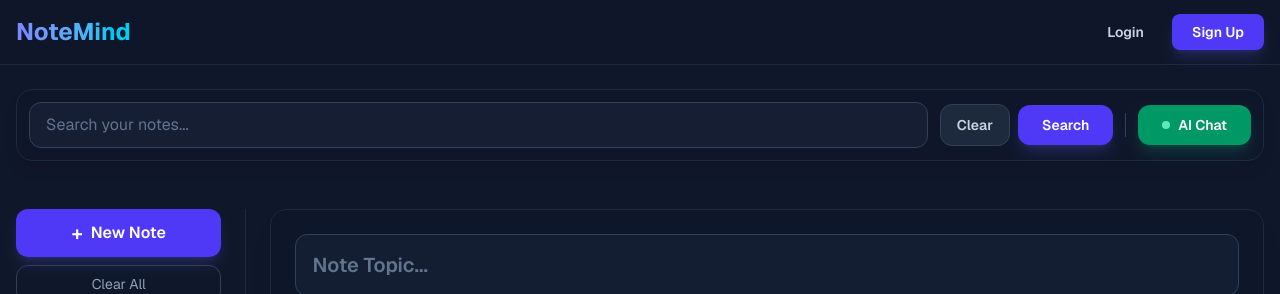
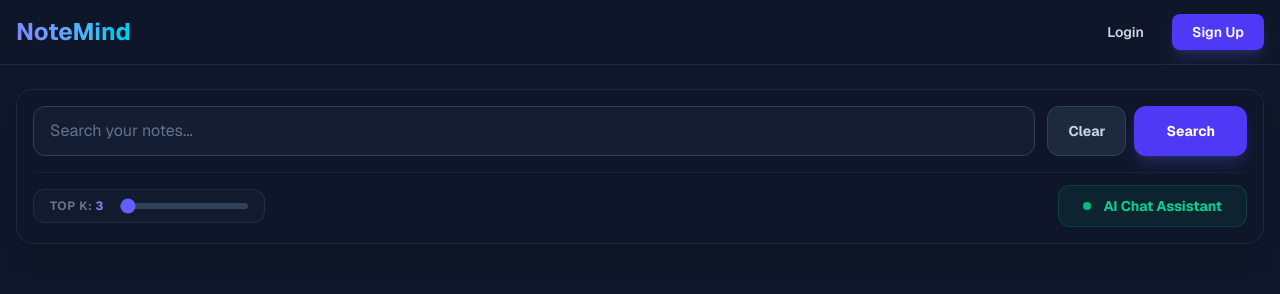
Before and after one commit to draxBlob27/my_notes_app, a Next.js app: page /1 in a window 1280 px wide. Shown: the top 294 px of the page. Built offline with nearby package versions, Linux system fonts and the light colour scheme; no server answers.

Commit message:
feat: allowed to pick topK

```diff
--- a/app/[username]/page.js
+++ b/app/[username]/page.js
@@ -26,6 +26,7 @@ const profile = () => {
   const [llmResponse, setLlmResponse] = useState("");
   const [sendReqtoLLm, setSendReqtoLLm] = useState(false);
   const [deleteAllNotes, setDeleteAllNotes] = useState(false);
+  const [topK, setTopK] = useState(3);
 
   const handleSubmit = async (e) => {
     e.preventDefault();
@@ -72,10 +73,10 @@ const profile = () => {
   }, [session])
 
 
-  const embedding_results = async (query, user_id, notes) => {
+  const embedding_results = async (query, user_id, notes, topK) => {
     let res;
     try {
-      res = await axios.get(`https://8000-01kckj2z67dwp8dmhn353jxmwj.cloudspaces.litng.ai/search?query=${query}&user_id=${user_id}`);
+      res = await axios.get(`https://8000-01kckj2z67dwp8dmhn353jxmwj.cloudspaces.litng.ai/search?query=${query}&user_id=${user_id}&topK=${topK}`);
     } catch (error) {
       res = {data:"Backend off"}
     }
@@ -114,7 +115,7 @@ const profile = () => {
       const raw = raw_results(query, notes);
       setRaw_notes(raw);
 
-      embedding_results(query, userId, notes)
+      embedding_results(query, userId, notes, topK)
         .then(setNote_semantic)
         .catch(console.error);
     }
@@ -124,7 +125,7 @@ const profile = () => {
       setNote_semantic([]);
       return;
     }
-  }, [query, notes, userId])
+  }, [query, notes, userId, topK])
 
   const preProcess = async (ragQuery) => {
     const semantic = await embedding_results(ragQuery, userId, notes);
@@ -210,7 +211,7 @@ const profile = () => {
 
       {/* Search Container */}
       <div className='max-w-7xl mx-auto px-4 py-6'>
-        <SearchBar query={query} setQuery={setQuery} setMode={setMode} />
+        <SearchBar query={query} setQuery={setQuery} setMode={setMode} topK={topK} setTopK={setTopK}/>
       </div>
 
       <main className='max-w-7xl mx-auto grid grid-cols-5 gap-6 px-4 pb-10'>
@@ -246,7 +247,7 @@ const profile = () => {
           {mode === 1 && <ShowNote notes={notes} noteId={selectedNoteId} />}
           {mode === 2 && <EditingWindow notes={notes} noteId={selectedNoteId} form={form} setForm={setForm} tags={tags} setTags={setTags} setMode={setMode} refreshData={fetchData} />}
           {mode === 3 && <SearchResult rawNotes={raw_notes} semanticNotes={note_semantic} setSelectedNoteId={setSelectedNoteId} setMode={setMode}/>}
-          {mode === 4 && <RagInterface ragQuery={ragQuery} setRagQuery={setRagQuery} setSendReqtoLLm={setSendReqtoLLm} llmResponse={llmResponse} />}
+          {mode === 4 && <RagInterface ragQuery={ragQuery} setRagQuery={setRagQuery} setSendReqtoLLm={setSendReqtoLLm} llmResponse={llmResponse}/>}
         </div>
       </main>
     </div>
--- a/app/page.js
+++ b/app/page.js
@@ -105,7 +105,7 @@ export default function Home() {
       {/* Footer */}
       <footer className="py-12 border-t border-slate-800/50 text-center">
         <p className="text-sm text-slate-500 tracking-widest uppercase font-bold">
-          Made for the future
+          Copyright © 2025 NoteMind • Made for the future
         </p>
       </footer>
 
--- a/components/SearchBar.js
+++ b/components/SearchBar.js
@@ -1,52 +1,67 @@
-import React, { useState } from 'react'
+import React from 'react'
 
-const SearchBar = ({ query, setQuery, setMode }) => {
+const SearchBar = ({ query, setQuery, setMode, topK, setTopK }) => {
     return (
-        <div className='w-full flex items-center gap-3 bg-slate-900/40 p-3 rounded-2xl border border-slate-800 backdrop-blur-sm shadow-lg mb-6'>
-            {/* Search Input Container */}
-            <div className="relative flex-1 group">
+        <div className='flex flex-col gap-4 bg-slate-900/40 p-4 rounded-2xl border border-slate-800 backdrop-blur-md shadow-xl mb-8'>
+
+            {/* Top Row: Search Input and Main Actions */}
+            <div className="flex flex-col md:flex-row gap-3">
+                <div className="relative grow group">
                     <input
-                    onClick={(e) => {
-                        if (query.length > 3) {
-                            setMode(3);
-                        }
-                    }}
-                    onChange={(e) => { setQuery(e.target.value); }}
+                        onClick={() => query.length > 3 && setMode(3)}
+                        onChange={(e) => setQuery(e.target.value)}
                         type="text"
                         placeholder='Search your notes...'
                         value={query}
-                    className='w-full bg-slate-800/50 text-slate-200 border border-slate-700 rounded-xl py-2.5 px-4 focus:outline-none focus:border-indigo-500 focus:ring-1 focus:ring-indigo-500 transition-all placeholder:text-slate-500'
-                    name="query"
+                        className='w-full bg-slate-800/40 text-slate-200 border border-slate-700 rounded-xl py-3 px-4 focus:outline-none focus:border-indigo-500 focus:ring-1 focus:ring-indigo-500 transition-all placeholder:text-slate-500'
                     />
                 </div>
 
-            {/* Action Buttons */}
-            <div className="flex items-center gap-2">
+                <div className="flex gap-2">
                     <button
-                    className='px-4 py-2.5 bg-slate-800 hover:bg-slate-700 text-slate-300 text-sm font-semibold rounded-xl border border-slate-700 transition-all cursor-pointer'
-                    onClick={(e) => {setQuery(""); setMode(0)}}
+                        className='px-5 py-3 bg-slate-800 hover:bg-slate-700 text-slate-300 text-sm font-bold rounded-xl border border-slate-700 transition-all cursor-pointer'
+                        onClick={() => {setQuery(""); setMode(0)}}
                     >
                         Clear
                     </button>
 
                     <button
-                    className='px-6 py-2.5 bg-indigo-600 hover:bg-indigo-700 text-white text-sm font-semibold rounded-xl shadow-lg shadow-indigo-500/20 transition-all active:scale-95 cursor-pointer'
-                    onClick={(e) => {(query.length > 3) && setMode(3)}}
+                        className='px-8 py-3 bg-indigo-600 hover:bg-indigo-700 text-white text-sm font-bold rounded-xl shadow-lg shadow-indigo-500/20 transition-all active:scale-95 cursor-pointer'
+                        onClick={() => query.length > 3 && setMode(3)}
                     >
                         Search
                     </button>
+                </div>
+            </div>
 
-                <div className="w-px h-6 bg-slate-700 mx-1"></div>
+            {/* Bottom Row: Controls and AI Toggle */}
+            <div className="flex flex-col md:flex-row items-center justify-between gap-4 pt-3 border-t border-slate-800/60">
 
+                {/* Top-K Range Slider */}
+                <div className="flex items-center gap-4 w-full md:w-auto bg-slate-800/30 px-4 py-2 rounded-xl border border-slate-700/50">
+                    <label className="text-xs font-bold text-slate-500 uppercase tracking-wider whitespace-nowrap">
+                        Top K: <span className="text-indigo-400">{topK}</span>
+                    </label>
+                    <input
+                        type="range"
+                        min={3}
+                        max={10}
+                        onChange={(e) => setTopK(e.target.value)}
+                        value={topK}
+                        className="w-32 h-1.5 bg-slate-700 rounded-lg appearance-none cursor-pointer accent-indigo-500"
+                    />
+                </div>
+
+                {/* AI Chat Button */}
                 <button
-                    className='px-6 py-2.5 bg-emerald-600 hover:bg-emerald-700 text-white text-sm font-semibold rounded-xl shadow-lg shadow-emerald-500/20 transition-all active:scale-95 cursor-pointer flex items-center gap-2'
-                    onClick={(e) => setMode(4)}
+                    className='w-full md:w-auto px-6 py-2.5 bg-emerald-600/10 hover:bg-emerald-600/20 text-emerald-400 text-sm font-bold rounded-xl border border-emerald-500/20 transition-all active:scale-95 cursor-pointer flex items-center justify-center gap-3'
+                    onClick={() => setMode(4)}
                 >
                     <span className="relative flex h-2 w-2">
                         <span className="animate-ping absolute inline-flex h-full w-full rounded-full bg-emerald-400 opacity-75"></span>
-                        <span className="relative inline-flex rounded-full h-2 w-2 bg-emerald-300"></span>
+                        <span className="relative inline-flex rounded-full h-2 w-2 bg-emerald-500"></span>
                     </span>
-                    AI Chat
+                    AI Chat Assistant
                 </button>
             </div>
         </div>
```
Lines whose indentation alone changed are shown as unchanged.
